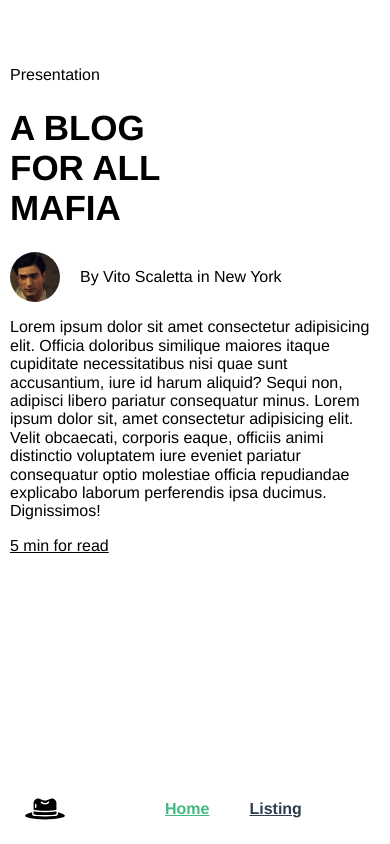
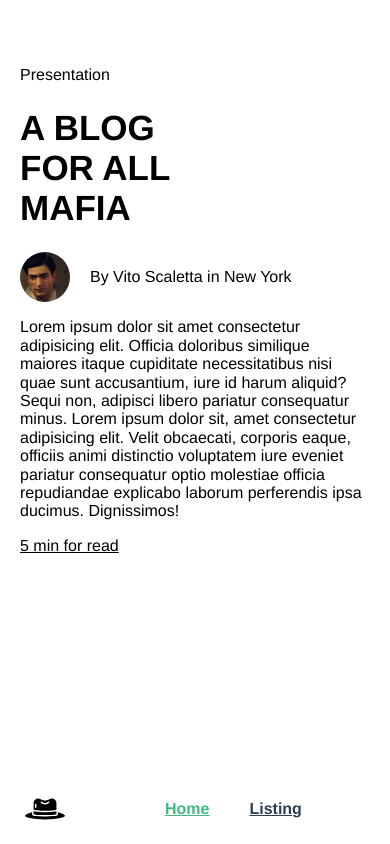
Before and after one commit to MaksymY/web2-pwa, a Vue app: page /#/ in a window 390 px wide. Built offline with nearby package versions, Linux system fonts and the light colour scheme.

Commit message:
fix responsive

```diff
--- a/src/views/Home.vue
+++ b/src/views/Home.vue
@@ -25,7 +25,7 @@ export default {
 
 <style lang="scss">
 .home {
-  padding: 50px 20px 20px 10px;
+  padding: 50px 20px;
   display: flex;
   align-items: center;
   justify-content: space-around;
```
